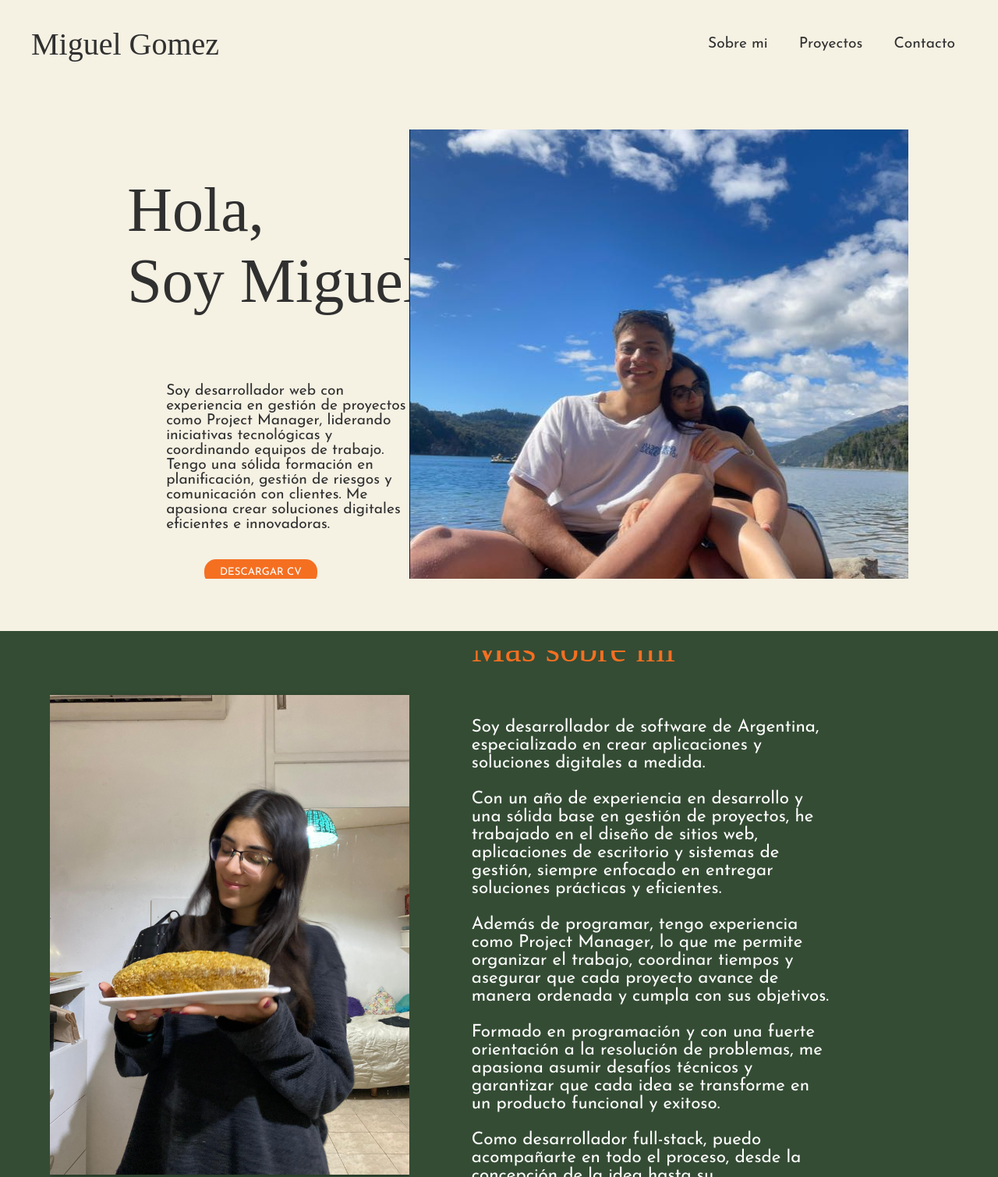
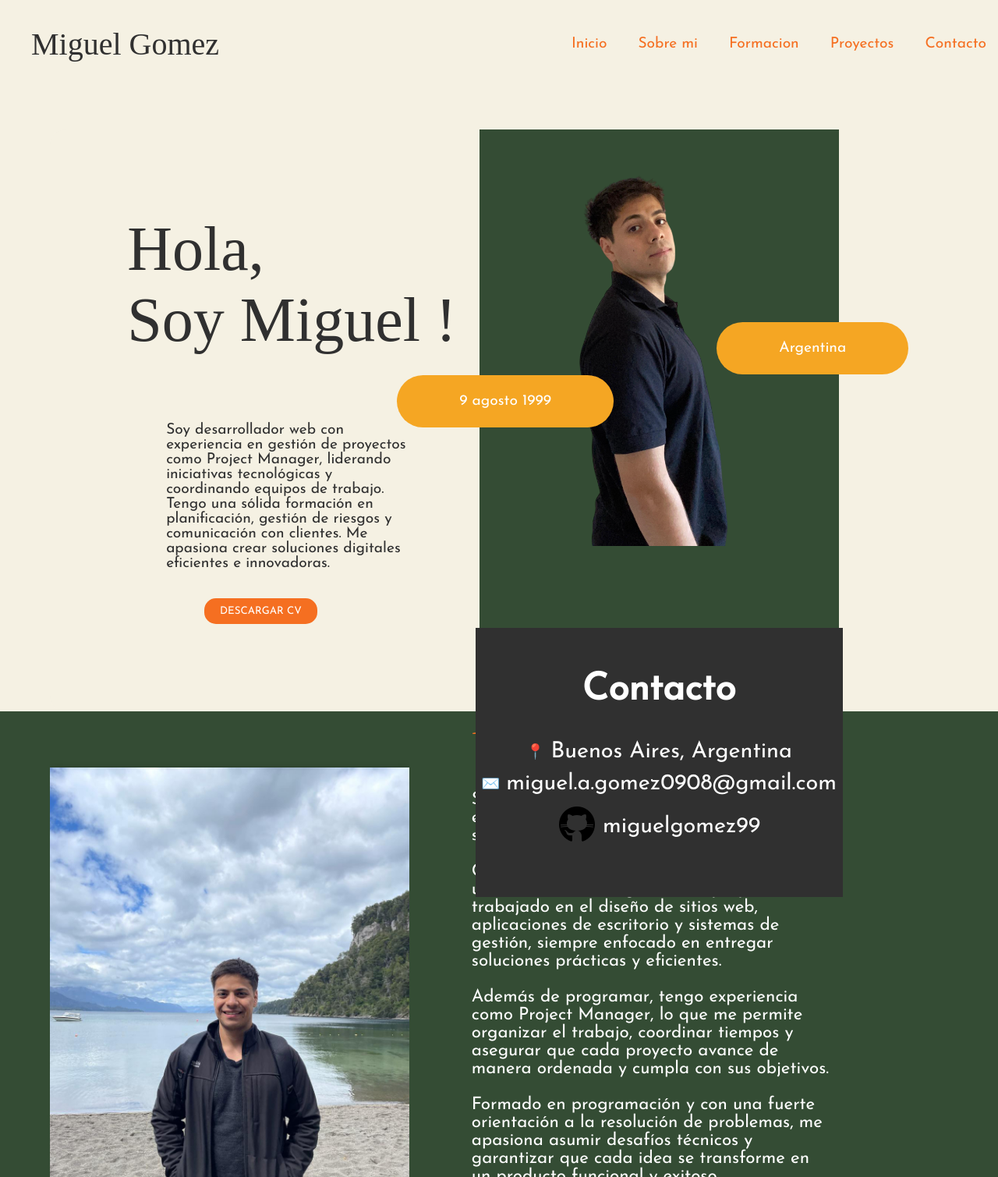
Before and after one commit to miguelgomez99/Portfolio_Miguel_Gomez, a plain HTML site: page Index.html in a window 1280 px wide. Shown: the top 1509 px of the page at 78% size. Drawn offline with nearby package versions, Linux system fonts and the light colour scheme; a web font is replaced by a local one.

Commit message:
Agregado de contacto y mas modificaciones con css

```diff
--- a/Estilos.css
+++ b/Estilos.css
@@ -17,12 +17,17 @@ header {
   justify-content: space-between;
   padding-top: 1.5rem;
   padding-right: 40px;
+  position: relative;
 }
 
 .Opciones {
-  display: flex;
   align-items: center;
   padding-right: 15px;
+  position: fixed;
+  align-self: center;
+  right: 0;
+  z-index: 3;
+  border-radius: 30px;
 }
 
 nav {
@@ -40,15 +45,16 @@ nav ul {
 
 nav a {
   text-decoration: none;
-  color: #303030;
+  color: #f56f21;
   transition: color 0.3s ease;
 }
 
 nav a:hover {
-  color: #f56f21;
+  color: #303030;
 }
 
 .SecUno {
+  position: relative;
   width: 100%;
   display: flex;
   flex-direction: row;
@@ -64,15 +70,98 @@ nav a:hover {
   flex-direction: row;
   border-radius: 20px;
   overflow: hidden;
-  height: 80%;
+  height: auto;
+  margin-left: auto;
+  margin-right: auto;
 }
 .Box-Imagen {
+  display: flex;
+  flex-direction: column;
+  justify-content: flex-start;
+  align-items: center;
+  width: 40%;
+  background-color: #344c34;
+}
+
+.FotoMia{
+  position: absolute;
   display: flex;
   justify-content: center;
   align-items: center;
   width: 40%;
-  background-color: #344c34;
+  padding: 1rem;
+  display: inline-block;
+  bottom: 12rem;
 }
+
+.FotoMia img{
+  width: 100%;
+  height: auto;
+}
+
+.InfoMia{
+  position: absolute;
+  top: 700px;
+  left: 5;
+  background-color: #303030;
+  width: 34.3%;
+  height: 38%;
+  padding: 1rem;
+  text-align: center;
+  color: white;
+  margin-top: 1rem;
+  font-family: "Josefin Sans", sans-serif;
+  font-weight: 500;
+  font-style: normal;
+  font-size: 2rem;
+  align-items: center;
+}
+
+.infoMia h2{
+  font-family: "Josefin Sans", sans-serif;
+  font-style: normal;
+  font-size: 2rem;
+  margin-bottom: 1rem;
+  align-self: center;
+}
+
+.item-contacto{
+  display: flex;
+  align-items: center;
+  margin-bottom: 0.8rem;
+  font-size: 1.8rem;
+  justify-content: center;
+  align-items: center;
+}
+
+.item-contacto .icono{
+  margin-right: 0.5rem;
+  font-size: 1.2rem;
+}
+
+.etiqueta-fecha,
+.etiqueta-nacionalidad {
+  position: absolute;
+  background-color: #f5a623;
+  color: rgb(255, 255, 255);
+  padding: 1.5rem 5rem;
+  border-radius: 50px;
+  font-family: "Josefin Sans", sans-serif;
+  font-weight: 100;
+  font-size: 1.2rem;
+  z-index: 2;
+}
+
+.etiqueta-fecha {
+  top: 25em;
+  left: -4rem;
+}
+
+.etiqueta-nacionalidad {
+  bottom: 15rem;
+  right: -3rem;
+}
+
 
 .Box-presentacion h1 {
   font-family: "Caprasimo", serif;
@@ -80,6 +169,8 @@ nav a:hover {
   font-style: normal;
   font-size: 5rem;
 }
+
+
 
 .Box-presentacion {
   display: flex;
@@ -94,6 +185,7 @@ nav a:hover {
   font-weight: 100;
   padding-left: 5rem;
   font-size: 1.2rem;
+  padding-bottom: 5rem;
 }
 
 .Box-presentacion p {
@@ -122,7 +214,7 @@ nav a:hover {
   display: flex;
   flex-direction: row;
   justify-content: center;
-  height: calc(111vh - 65px);
+  height: calc(100vh);
   color: #f5f1e3;
   background-color: #344c34;
 }
@@ -180,7 +272,7 @@ nav a:hover {
   display: flex;
   flex-direction: row;
   justify-content: center;
-  height: calc(111vh - 65px);
+  height: calc(100vh);
   color: #303030;
   background-color: #f5f1e3;
 }
@@ -265,7 +357,7 @@ nav a:hover {
 .secCuatro {
   width: 100%;
   justify-content: center;
-  height: calc(130vh - 65px);
+  height: calc(120vh);
   display: flex;
   color: #f5f1e3;
   background-color: #344c34;
@@ -280,7 +372,8 @@ nav a:hover {
   align-items: center;
   justify-content: center;
   height: 90%;
-  width: 90%;
+  width: 0 auto;
+  padding-bottom: 3rem;
 }
 
 .contenedor h1 {
@@ -367,15 +460,17 @@ a:hover {
 }
 
 footer {
+  display: flex;
   height: auto;
   background-color: #f5f1e3;
   align-items: center;
   flex-direction: column;
-  padding-top: 4rem;
+  height: calc(100vh);
+  justify-content: center;
 }
 
 .formulario {
-  max-width: 30%;
+  width: 25%;
   margin: 0 auto;
   box-shadow: 0 2px 10px rgba(0, 0, 0, 0.3);
   border-radius: 15px;
@@ -384,8 +479,7 @@ footer {
   color: #303030;
   font-family: "Josefin Sans", sans-serif;
   font-style: normal;
-  padding: 1rem;
-  padding-bottom: 2rem;
+  padding: 5rem;
 }
 
 .formulario h2 {
@@ -395,9 +489,8 @@ footer {
 }
 
 .contactos {
-  align-items: center;
   text-align: center;
-  padding-top: 2rem;
+  padding: 2rem 0;
   color: #303030;
   font-family: "Josefin Sans", sans-serif;
   font-style: normal;
@@ -407,17 +500,12 @@ footer {
   gap: 2rem;
 }
 
-html,
-body {
-  height: 80%;
-  margin: 0;
-  display: flex;
-  flex-direction: column;
-}
-
 body {
   margin: 0;
   padding: 0;
+  display: flex;
+  flex-direction: column;
+  min-height: 100vh;
 }
 
 .iconosRedes {
--- a/Index.html
+++ b/Index.html
@@ -16,9 +16,11 @@
       <div><h2 class="identidad">Miguel Gomez</h2></div>
       <nav class="Opciones">
         <ul>
-          <li><a href="">Sobre mi</a></li>
-          <li><a href="">Proyectos</a></li>
-          <li><a href="">Contacto</a></li>
+          <li id="inicio" ><a href="#SecUno">Inicio</a></li>
+          <li id="sobreMi" ><a href="#SecDos">Sobre mi</a></li>
+          <li id="formacion" ><a href="#SecTres">Formacion</a></li>
+          <li id="proyectos" ><a href="#secCuatro">Proyectos</a></li>
+          <li id="contacto" ><a href="#footer">Contacto</a></li>
         </ul>
       </nav>
     </header>
@@ -42,7 +44,25 @@
         </div>
         <div class="Box-Imagen">
           <div class="FotoMia">
-          <img src="FotoPerfil.png" alt="Foto de Presentacion" />
+          <img src="MiaDeCostado-Photoroom.png" alt="Foto de Presentacion" />
+          <div class="etiqueta-fecha">9 agosto 1999</div>
+        <div class="etiqueta-nacionalidad">Argentina</div>
+        </div>
+        <div class="InfoMia">
+          <h1>Contacto</h1>
+          <div class="item-contacto">
+            <span class="icono">📍</span>
+            <span>Buenos Aires, Argentina</span>
+          </div>
+          <div class="item-contacto">
+            <span class="icono">✉️</span>
+            <span>miguel.a.gomez0908@gmail.com</span>
+          </div>
+          <div class="item-contacto">
+            <span class="icono"><img src="LogoGitHub.png" alt="LogoGitHub"></span>
+            <span>miguelgomez99</span>
+          </div>
+          </div>
         </div>
         </div>
       </div>
@@ -53,7 +73,7 @@
       <div class="box-principal2">
         <div class="box-fotoSobreMi">
         <div class="FotoSobreMi">
-          <img src="fotoSobreMi.jpg" alt="Foto sobre mi" >
+          <img src="OtraMia.jpeg" alt="Foto sobre mi" >
         </div>
       </div>
       <div class="box-SobreMi">
@@ -82,7 +102,7 @@
          proceso, desde la concepción de la idea hasta su implementación final, cuidando tanto la parte técnica como la gestión del proyecto.
          <br>
          <br>
-        ¿Querés charlar más? → <a href="">Mandame un email</a></p>
+        ¿Querés charlar más? → <a href="mailto:miguel.a.gomez0908@gmail.com">Mandame un email</a></p>
       </div>
     </div>
     </section>
@@ -214,7 +234,7 @@
       <div class="formulario">
       <h2>Contactame</h2>
 
-      <form action="https://formspree.io/f/mqaqelpg" method="POST">
+      <form action="" method="POST">
 
         <div class="campo">
         <label for="email">Correo*</label>
@@ -223,29 +243,33 @@
         <br>
         <div class="campo">
         <label for="telefono">Telefono*</label>
-        <input type="telefono" id="telefono" name="telefono" placeholder="" required>
+        <input type="tel" id="telefono" name="telefono" placeholder="" required>
         </div>
         <br>
         <div class="campo">
         <label for="nombre">Nombre*</label>
-        <input type="nombre" id="nombre" name="nomre" required>
+        <input type="text" id="nombre" name="nombre" required>
       </div>
         <br>
         <div class="campo">
-        <textarea name="" id="" placeholder="Deje su mensaje" required></textarea>
+        <textarea name="mensaje" id="mensaje" placeholder="Deje su mensaje" required></textarea>
       </div>
         <br>
         <div class="botonFormulario">
-        <button type="button" name="enviar" onclick="alert('Consulta enviada')">Enviar</button>
+        <button type="button" onclick="enviar()">Enviar</button>
       </div>
       </form>
     </div>
       <div class="contactos">
           <a href="" class="iconosRedes"><i class="fi fi-brands-whatsapp"></i></a>
           <a href="mailto:miguel.a.gomez0908@gmail.com" class="iconosRedes"><i class="fas fa-envelope"></i></a>
-          <a href="https://www.linkedin.com/in/miguel-gomez-6319891b5/" class="iconosRedes"><i class="fi fi-brands-linkedin"></i></a>
+          <a href="https://www.linkedin.com/in/miguel-gomez-6319891b5/" class="iconosRedes" target="_blank"><i class="fi fi-brands-linkedin"></i></a>
+          <a href="https://github.com/miguelgomez99" class="iconosRedes" target="_blank"><i class="fi fi-brands-github"></i></a>
         <p>Copyright © 2025 Miguel Gomez. Todos los derechos Reservados.</p>
       </div>
     </footer>
+
+    <script src="scriptPortfolio.js"></script>
+
   </body>
 </html>
--- /dev/null
+++ b/scriptPortfolio.js
@@ -0,0 +1,17 @@
+function enviar(){
+  var nombre = document.getElementById("nombre").value;
+  var correo = document.getElementById("email").value;
+  var telefono = document.getElementById("telefono").value;
+  var mensaje = document.getElementById("mensaje").value;
+
+  if (!nombre || !correo || !telefono || !mensaje){
+    alert("Por favor complete todos los campos")
+    return
+  }
+
+  alert("Su correo ha sido enviado "+ nombre +", muchas gracias!")
+  console.log("Nombre ingresado: " + nombre )
+  console.log("Correo ingresado: " + correo )
+  console.log("Telefono ingresado: " + telefono )
+  console.log("Mensaje enviado: " + mensaje )
+}
```
Also changed, not shown: FotoPerfil.png (deleted), Logo.Net.png (added), MiaDeCostado-Photoroom.png (added), OtraMia.jpeg (added), fotoSobreMi.jpg (deleted), miaBariloche.jpeg (added).
